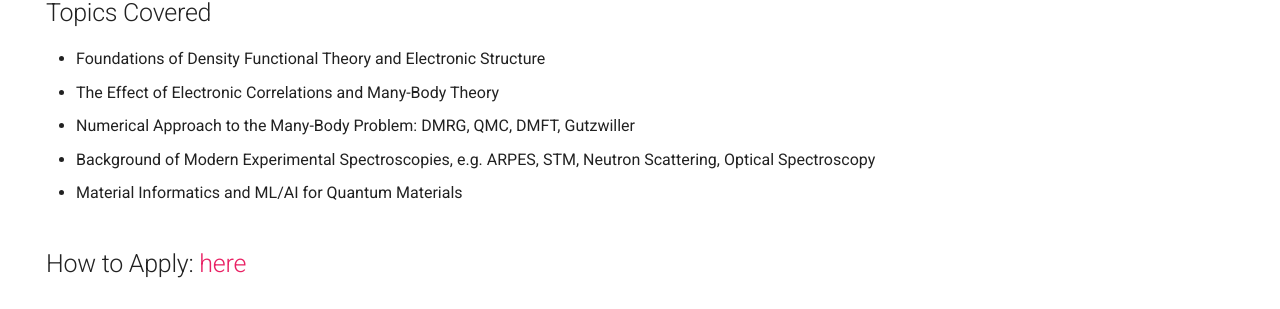
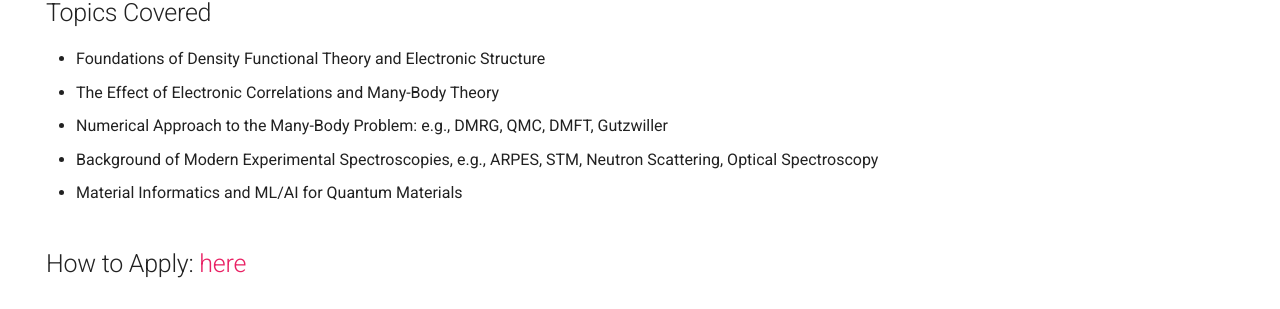
Before and after one commit to LACCMSS/2025, an MkDocs documentation site: the page built from docs/index.md, in a window 1280 px wide and 900 px high, scrolled down 1571 px. Shown: the part 144-453 px from the top of the window. Built offline with MkDocs 1.6.1 and Material for MkDocs 9.7.7, drawn with Linux system fonts in a browser that asks for light colours.

```diff
--- a/docs/index.md
+++ b/docs/index.md
@@ -37,8 +37,8 @@ An increasing number of modern applications of physics, chemistry, materials sci
 ## Topics Covered
 * Foundations of Density Functional Theory and Electronic Structure
 * The Effect of Electronic Correlations and Many-Body Theory
-* Numerical Approach to the Many-Body Problem: DMRG, QMC, DMFT, Gutzwiller
-* Background of Modern Experimental Spectroscopies, e.g. ARPES, STM, Neutron Scattering, Optical Spectroscopy
+* Numerical Approach to the Many-Body Problem: e.g., DMRG, QMC, DMFT, Gutzwiller
+* Background of Modern Experimental Spectroscopies, e.g., ARPES, STM, Neutron Scattering, Optical Spectroscopy
 * Material Informatics and ML/AI for Quantum Materials
 
 
```
